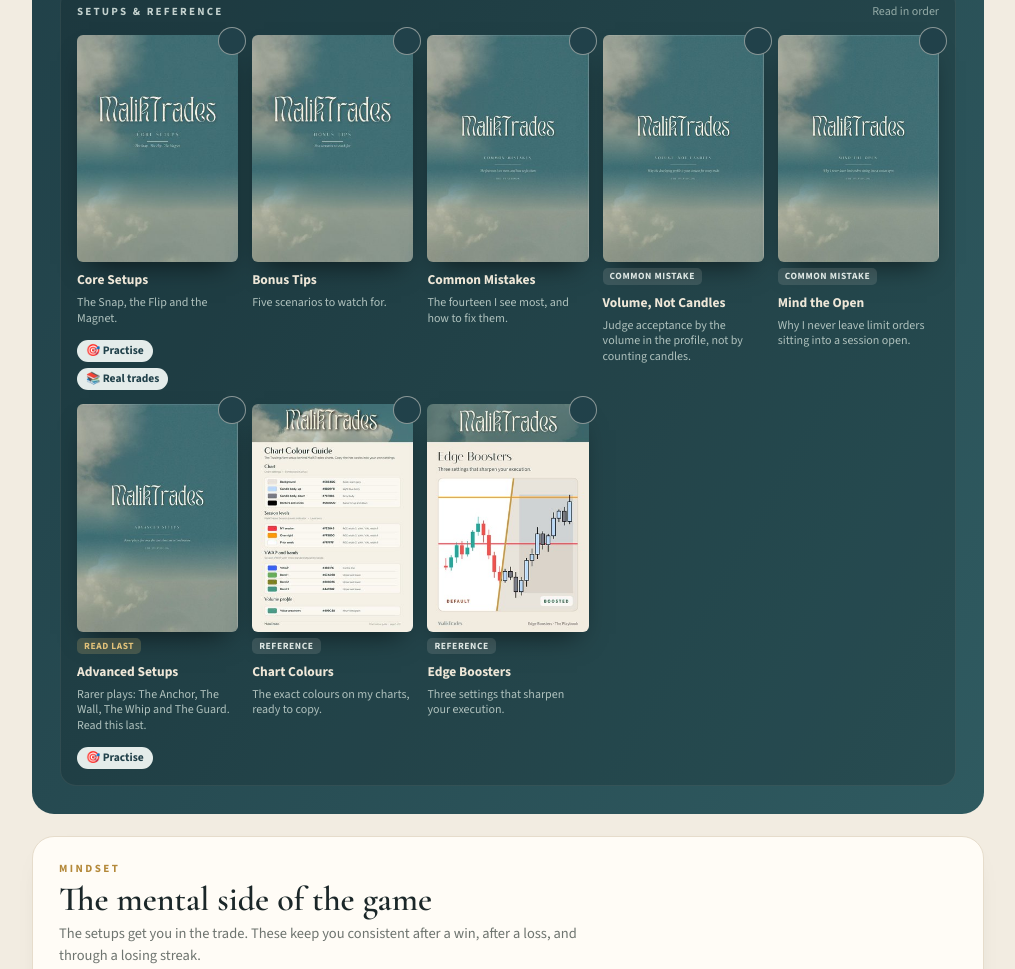
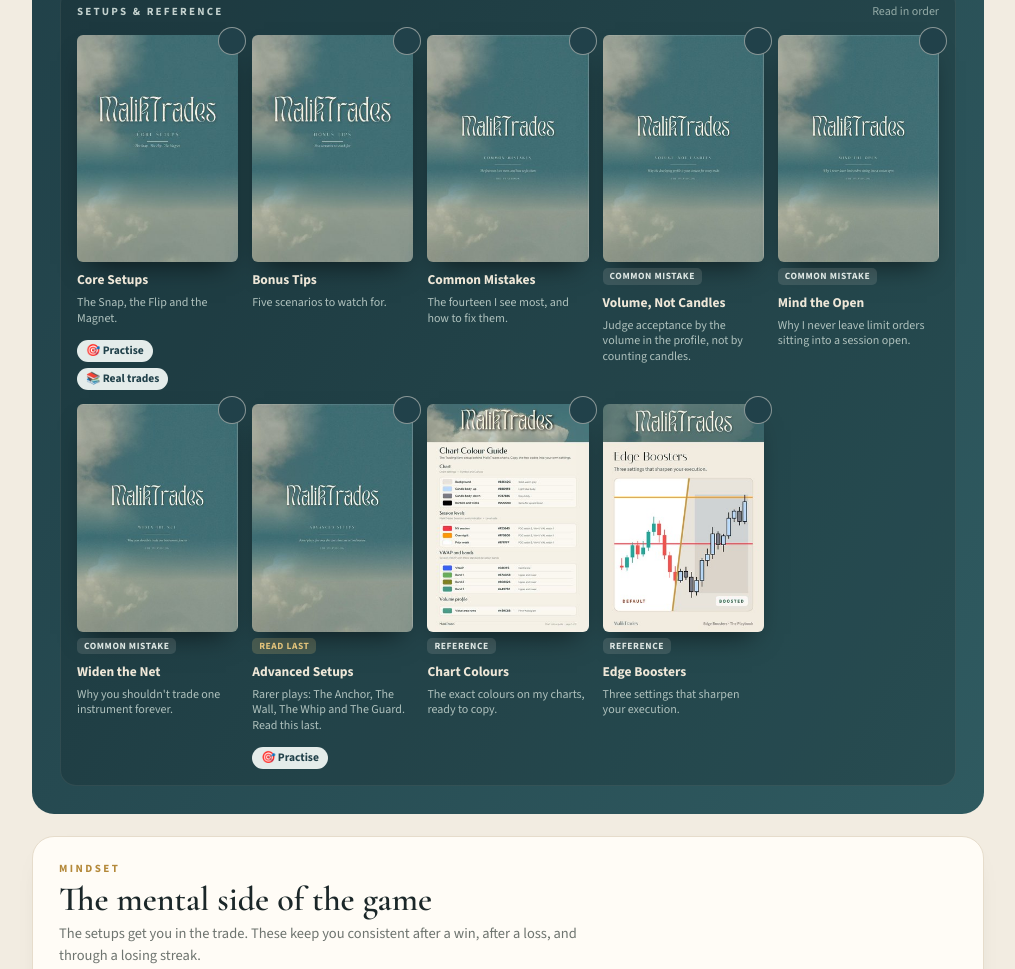
Before and after one commit to maliktradesvp/maliktradesvp.github.io, a plain HTML site: page index.html in a window 1280 px wide. Shown: the part 3013-3982 px from the top of the page, without its empty margins (260-1275 px from the left). Drawn offline with nearby package versions, Linux system fonts and the light colour scheme.

Commit message:
Add files via upload

```diff
--- a/index.html
+++ b/index.html
@@ -622,6 +622,7 @@ const PLAY = [
   ["p3","common-mistakes","Common Mistakes","The fourteen I see most, and how to fix them."],
   ["p10","volume-not-candles","Volume, Not Candles","Judge acceptance by the volume in the profile, not by counting candles."],
   ["p13","mind-the-open","Mind the Open","Why I never leave limit orders sitting into a session open."],
+  ["p16","widen-the-net","Widen the Net","Why you shouldn't trade one instrument forever."],
   ["p4","advanced-setups","Advanced Setups","Rarer plays: The Anchor, The Wall, The Whip and The Guard. Read this last."],
   ["p9","chart-colours","Chart Colours","The exact colours on my charts, ready to copy."],
   ["p12","edge-boosters","Edge Boosters","Three settings that sharpen your execution."]
@@ -653,7 +654,7 @@ function paintGuides(){
   }).join("");
   const FEAT = { id:"p7", slug:"why-i-left-ict-smc", title:"Why I Left ICT/SMC", line:"Why I switched to volume profile, why it works in any market, and why I'm not going back. Read this before anything else." };
   const FEAT2 = { id:"p11", slug:"base-hits", title:"Base Hits", line:"Why I scalp, and why every trade I take is 1:1." };
-  const SETB = PLAY.map(([id, slug, title, line]) => ({ id, slug, title, line, tag: slug === "advanced-setups" ? "Read last" : (slug === "chart-colours" || slug === "edge-boosters") ? "Reference" : (slug === "volume-not-candles" || slug === "mind-the-open") ? "Common mistake" : "", adv: slug === "advanced-setups" }));
+  const SETB = PLAY.map(([id, slug, title, line]) => ({ id, slug, title, line, tag: slug === "advanced-setups" ? "Read last" : (slug === "chart-colours" || slug === "edge-boosters") ? "Reference" : (slug === "volume-not-candles" || slug === "mind-the-open" || slug === "widen-the-net") ? "Common mistake" : "", adv: slug === "advanced-setups" }));
   const MIND = [
     { id:"p5", slug:"boom-and-bust-cycle", title:"The Boom-and-Bust Cycle", line:"Why traders make money, then give it back, and how to stay level.", tag:"Mindset" },
     { id:"p6", slug:"the-coin-flip", title:"The Coin Flip", line:"Why a losing streak doesn't mean your strategy is broken.", tag:"Mindset" },
```
Also changed, not shown: widen-the-net-cover.jpg (added), 1 other file.
